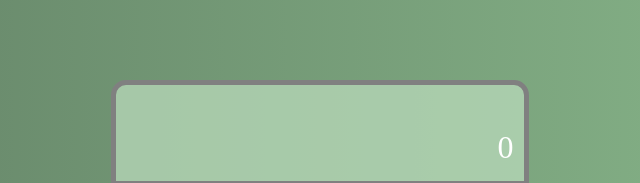
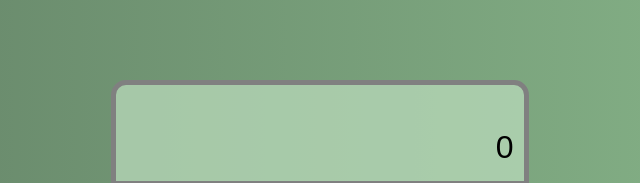
Before and after one commit to Olexxandr-S/Web-Calculator-in-JS-OOP, a plain HTML site: page index.html in a window 1280 px wide. Shown: the top 183 px of the page, 320-960 px from the left. Drawn offline with Linux system fonts and the light colour scheme.

Commit message:
Update screen.css

```diff
--- a/styles/screen.css
+++ b/styles/screen.css
@@ -15,6 +15,7 @@
   border: 5px solid gray;
   border-top-left-radius: 15px;
   border-top-right-radius: 15px;
+  font-family: 'Orbitron', sans-serif;
 }
 
 .history {
@@ -22,6 +23,6 @@
   font-size: 1rem;
 }
 .display {
-  color: white;
+  color: rgb(0, 0, 0);
   font-size: 2rem;
 }
```
